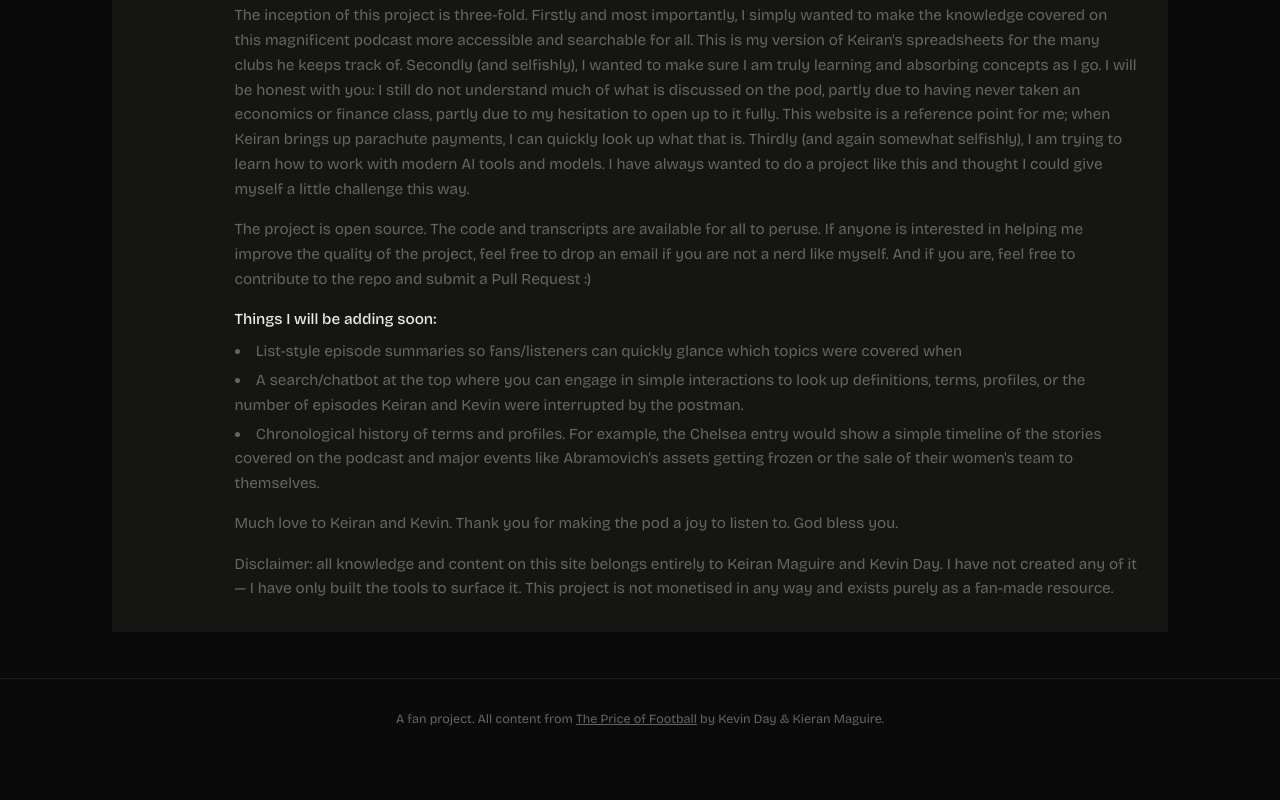
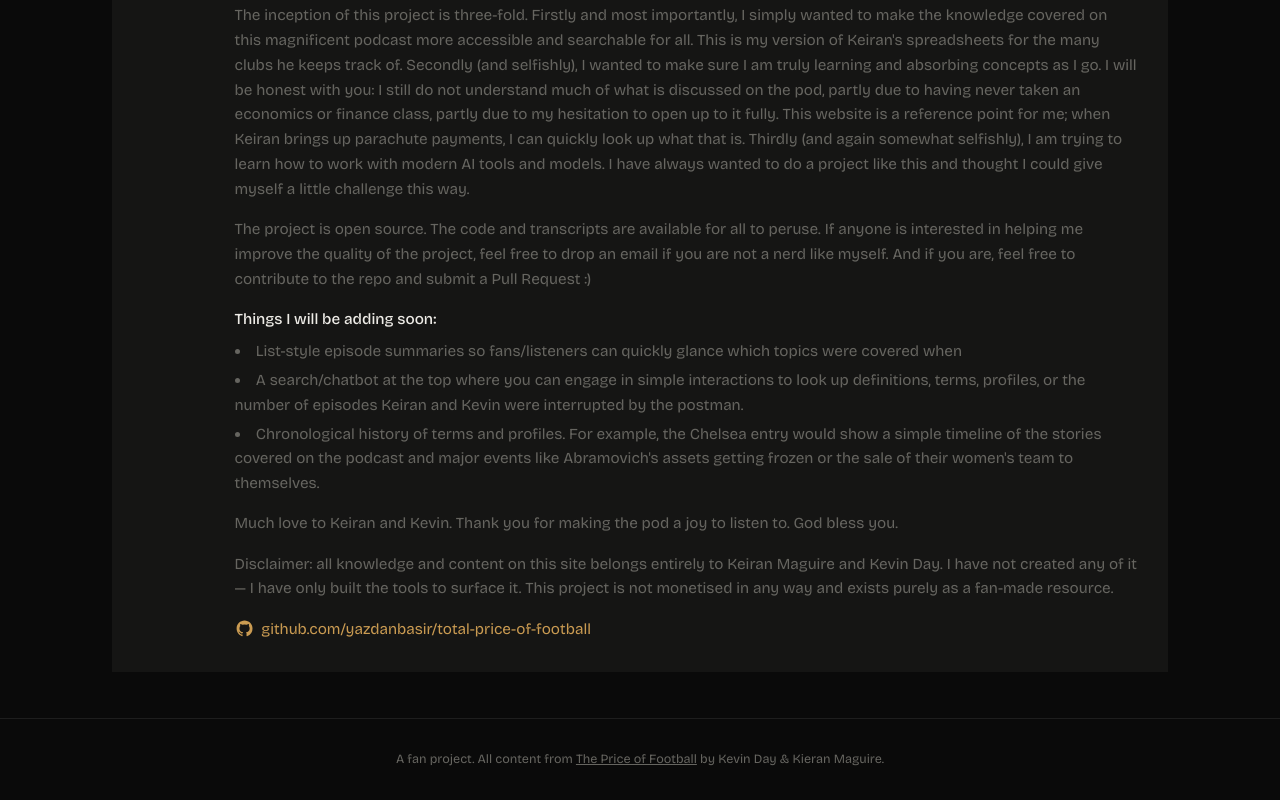
Before and after one commit to yazdanbasir/total-price-of-football, a Next.js app in the folder frontend/: page /about in a window 1280 px wide. Shown: the part 534-1334 px from the top of the page. Before the commit the page ends 1294 px from the top, so only its background shows below. Built offline with nearby package versions, Linux system fonts and the light colour scheme; a web font is replaced by a local one.

Commit message:
added GitHub link

```diff
--- a/frontend/app/about/page.tsx
+++ b/frontend/app/about/page.tsx
@@ -55,6 +55,17 @@
             <p>
               Disclaimer: all knowledge and content on this site belongs entirely to Keiran Maguire and Kevin Day. I have not created any of it — I have only built the tools to surface it. This project is not monetised in any way and exists purely as a fan-made resource.
             </p>
+            <a
+              href="https://github.com/yazdanbasir/total-price-of-football"
+              target="_blank"
+              rel="noopener noreferrer"
+              className="inline-flex items-center gap-2 text-[#CA9B52] hover:text-[#FFE200] transition-colors"
+            >
+              <svg viewBox="0 0 24 24" fill="currentColor" className="w-5 h-5 shrink-0" aria-hidden="true">
+                <path d="M12 2C6.477 2 2 6.484 2 12.017c0 4.425 2.865 8.18 6.839 9.504.5.092.682-.217.682-.483 0-.237-.008-.868-.013-1.703-2.782.605-3.369-1.343-3.369-1.343-.454-1.158-1.11-1.466-1.11-1.466-.908-.62.069-.608.069-.608 1.003.07 1.531 1.032 1.531 1.032.892 1.53 2.341 1.088 2.91.832.092-.647.35-1.088.636-1.338-2.22-.253-4.555-1.113-4.555-4.951 0-1.093.39-1.988 1.029-2.688-.103-.253-.446-1.272.098-2.65 0 0 .84-.27 2.75 1.026A9.564 9.564 0 0 1 12 6.844a9.59 9.59 0 0 1 2.504.337c1.909-1.296 2.747-1.027 2.747-1.027.546 1.379.202 2.398.1 2.651.64.7 1.028 1.595 1.028 2.688 0 3.848-2.339 4.695-4.566 4.943.359.309.678.92.678 1.855 0 1.338-.012 2.419-.012 2.747 0 .268.18.58.688.482A10.02 10.02 0 0 0 22 12.017C22 6.484 17.522 2 12 2z"/>
+              </svg>
+              github.com/yazdanbasir/total-price-of-football
+            </a>
           </div>
         </div>
       </div>
```
